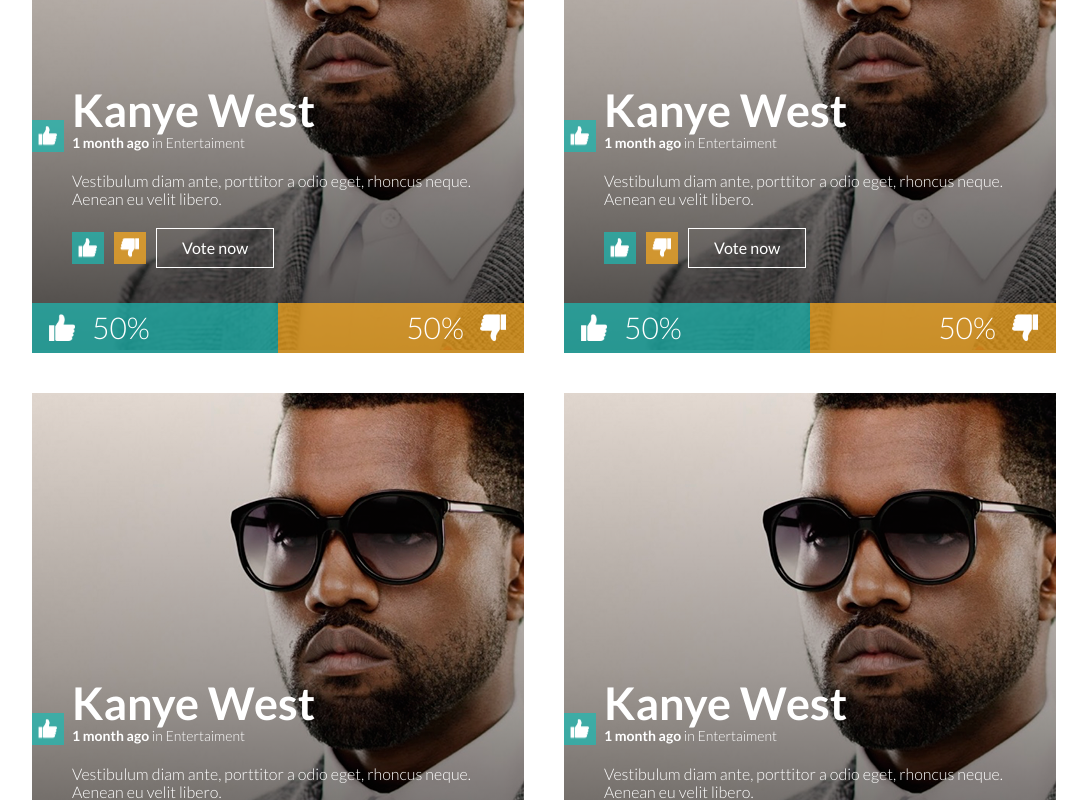
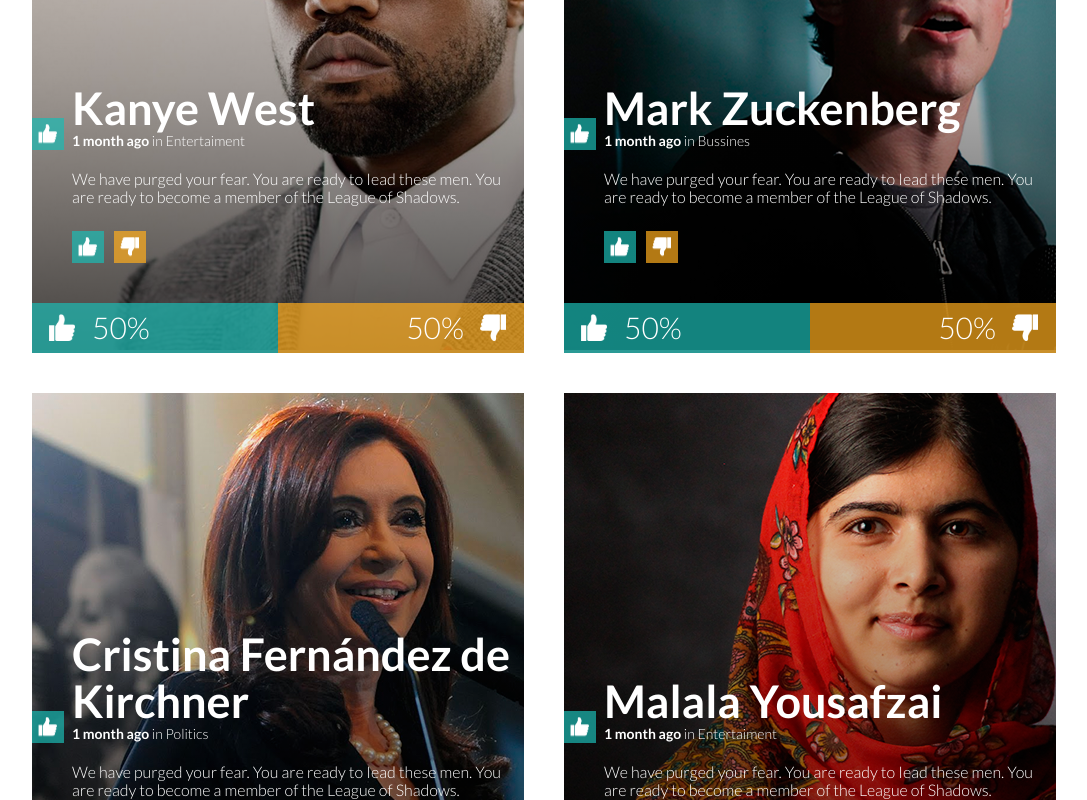
Before and after one commit to Grafijoss/zemoga-test, a React (Create React App) app: page / in a window 1280 px wide. Shown: the part 1280-2080 px from the top of the page, without its empty margins (96-1183 px from the left). Built offline with nearby package versions, Linux system fonts and the light colour scheme.

Commit message:
handle votes

```diff
--- /dev/null
+++ b/public/data/data.json
@@ -0,0 +1,42 @@
+[
+	{
+		"id": 1,
+		"name": "Kanye West",
+		"work": "Entertaiment",
+		"date": "20200701",
+		"description": "We have purged your fear. You are ready to Iead these men. You are ready to become a member of the League of Shadows.",
+		"thumb": "/images/profiles/char_1.png",
+		"likeVotes": 0,
+		"noLIkeVotes": 0
+	},
+	{
+		"id": 2,
+		"name": "Mark Zuckenberg",
+		"work": "Bussines",
+		"date": "20200701",
+		"description": "We have purged your fear. You are ready to Iead these men. You are ready to become a member of the League of Shadows.",
+		"thumb": "/images/profiles/char_2.png",
+		"likeVotes": 0,
+		"noLIkeVotes": 0
+	},
+	{
+		"id": 3,
+		"name": "Cristina Fernández de Kirchner",
+		"work": "Politics",
+		"date": "20200701",
+		"description": "We have purged your fear. You are ready to Iead these men. You are ready to become a member of the League of Shadows.",
+		"thumb": "/images/profiles/char_3.png",
+		"likeVotes": 0,
+		"noLIkeVotes": 0
+	},
+	{
+		"id": 4,
+		"name": "Malala Yousafzai",
+		"work": "Entertaiment",
+		"date": "20200701",
+		"description": "We have purged your fear. You are ready to Iead these men. You are ready to become a member of the League of Shadows.",
+		"thumb": "/images/profiles/char_4.png",
+		"likeVotes": 0,
+		"noLIkeVotes": 0
+	}
+]
--- a/src/components/Box/index.js
+++ b/src/components/Box/index.js
@@ -8,19 +8,50 @@
 	constructor(props) {
 		super(props);
 		this.state = {
+			selected: null
 		};
+
+		this.selectedFun = this.selectedFun.bind(this);
 	}
 
 	componentDidMount() {
 	}
 
+	selectedFun(opc) {
+		this.setState({
+			selected: opc
+		})
+	}
+
+	voteFun() {
+		this.props.handleVotes({
+			id: this.props.dataChar.id,
+			opc: this.state.selected
+		});
+	}
+
 	render() {
+
+		const {
+			selected
+		} = this.state;
+
+		const {
+			name,
+			work,
+			date,
+			description,
+			thumb,
+			likeVotes,
+			noLIkeVotes
+		} = this.props.dataChar;
+
 		return (
 			<div className="wrrp-box">
 				<img
 					alt="test"
 					className="char"
-					src={`${process.env.PUBLIC_URL}/images/profiles/char_1.png`}
+					src={`${process.env.PUBLIC_URL}${thumb}`}
 				></img>
 				<div className="wrrp-box_content">
 
@@ -32,37 +63,52 @@
 							></img>
 						</div>
 						<div className="titles-group">
-							<p class="name">
-								Kanye West
+							<p className="name">
+								{name}
 							</p>
 							<p className="desc">
-								<strong>1 month ago</strong> in Entertaiment
+								<strong>1 month ago</strong> in <span>{work}</span>
 							</p>
 						</div>
 					</div>
 
 					<div className="wrrp-box_description">
 						<p>
-							Vestibulum diam ante, porttitor a odio eget, rhoncus neque. Aenean eu velit libero.
+							{description}
 						</p>
 					</div>
 
 					<div className="wrrp-box_buttons">
-						<button className="button-vote bg-like">
+						<button
+							// className="button-vote bg-like"
+							className={`button-vote bg-like ${selected === "like" ? "active" : null}`}
+							onClick={() => this.selectedFun("like")}
+						>
 							<img
 								alt="test"
 								src={LIKE}
 							></img>
 						</button>
-						<button className="button-vote bg-nolike">
+						<button
+							// className="button-vote bg-nolike"
+							className={`button-vote bg-nolike ${selected === "nolike" ? "active" : null}`}
+							onClick={() => this.selectedFun("nolike")}
+						>
 							<img
 								alt="test"
 								src={NO_LIKE}
 							></img>
 						</button>
-						<button className="button-border">
-							Vote now
-						</button>
+						{
+							!!selected ? (
+								<button
+									className="button-border"
+									onClick={this.voteFun.bind(this)}
+								>
+									Vote now
+								</button>
+							) : null
+						}
 					</div>
 
 					<div className="wrrp-box_votes">
--- a/src/components/Box/index.scss
+++ b/src/components/Box/index.scss
@@ -90,8 +90,13 @@
 		}
 		.button-vote {
 			height: 32px;
+			margin-bottom: 5px;
+			margin-top: 5px;
 			position: relative;
 			width: 32px;
+			&.active, &:hover {
+				border: solid 2px white;
+			}
 			img {
 				left: 50%;
 				position: absolute;
--- a/src/pages/Home/index.js
+++ b/src/pages/Home/index.js
@@ -1,18 +1,64 @@
 import React, { Component } from "react";
 import BoxComponent from "../../components/Box";
+
 import "./index.scss";
 
 class HomeComponent extends Component {
 	constructor(props) {
 		super(props);
 		this.state = {
+			dataChars: []
 		};
+
+		this.handleVotes = this.handleVotes.bind(this);
 	}
 
-	componentDidMount() {
+	async componentDidMount() {
+
+
+		const DATA = await this.loadData();
+		this.setState({
+			dataChars: JSON.parse(JSON.stringify(DATA))
+		})
+
+		// try {
+		// 	const DATA = await this.loadData()
+		// 	console.log(DATA);
+		// 	this.setState({
+		// 		dataChars: JSON.parse(JSON.stringify(DATA))
+		// 	})
+		// } catch (err) {
+		// 	console.log('hay un error');
+		// 	console.log(err);
+		// }
+	}
+
+
+	async loadData() {
+		const RESPONSECHARS = await fetch(`data/data.json`);
+		const CHARS = await RESPONSECHARS.json();
+		return CHARS;
+	}
+
+	handleVotes(vote) {
+		console.log('este es el voto desde el padre');
+		console.log(vote);
+
+		let chars = this.state.dataChars.map(char => {
+			if (vote.id === char.id) {
+				let opc = this.context.opc === "like" ? "likeVotes" : "noLIkeVotes";
+
+			}
+			return
+		})
+
+
 	}
 
 	render() {
+
+		const { dataChars } = this.state;
+
 		return (
 			<div className="wrrp-home">
 				<section
@@ -31,7 +77,7 @@
 										He's talking tough on clergy sexual abuse, but is he just another papal pervert protector? (thumbs down) or a true pedophile punishing pontiff? (thumbs up)
 									</p>
 									<div className="top_30"></div>
-									<a class="wiki">
+									<a className="wiki">
 										<img
 											alt="test"
 											src={`${process.env.PUBLIC_URL}/images/icons/icon-wiki.png`}
@@ -80,7 +126,7 @@
 								<hgroup>
 									<h3>Speak out. Be heard.</h3>
 									<div className="clear"></div>
-									<h2 class="msg-title">Be counted</h2>
+									<h2 className="msg-title">Be counted</h2>
 								</hgroup>
 							</div>
 							<div className="instructions_description">
@@ -105,18 +151,20 @@
 						</hgroup>
 						<div className="top_40"></div>
 						<div className="voting-boxes">
-							<div className="voting-boxes_box">
-								<BoxComponent></BoxComponent>
-							</div>
-							<div className="voting-boxes_box">
-								<BoxComponent></BoxComponent>
-							</div>
-							<div className="voting-boxes_box">
-								<BoxComponent></BoxComponent>
-							</div>
-							<div className="voting-boxes_box">
-								<BoxComponent></BoxComponent>
-							</div>
+
+							{
+								dataChars.map(char => {
+									return (
+										<div className="voting-boxes_box" key={char.id} >
+											<BoxComponent
+												dataChar={char}
+												handleVotes={(opc) => this.handleVotes(opc)}
+											/>
+										</div>
+									)
+								})
+							}
+
 							<div className="clear"></div>
 						</div>
 						<div className="clear"></div>
```
